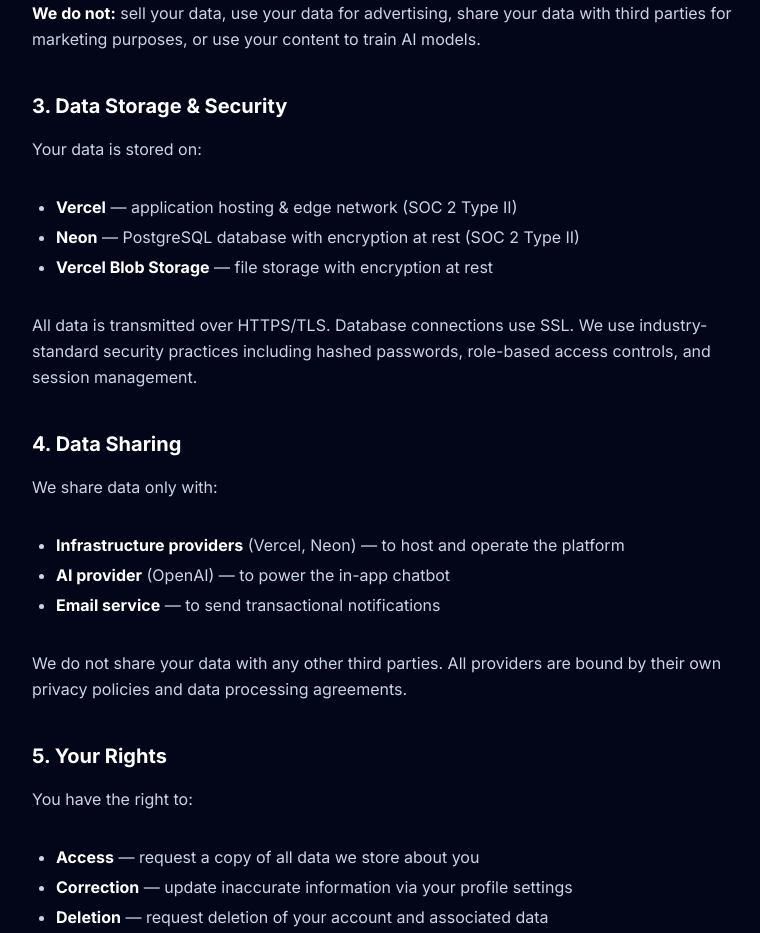
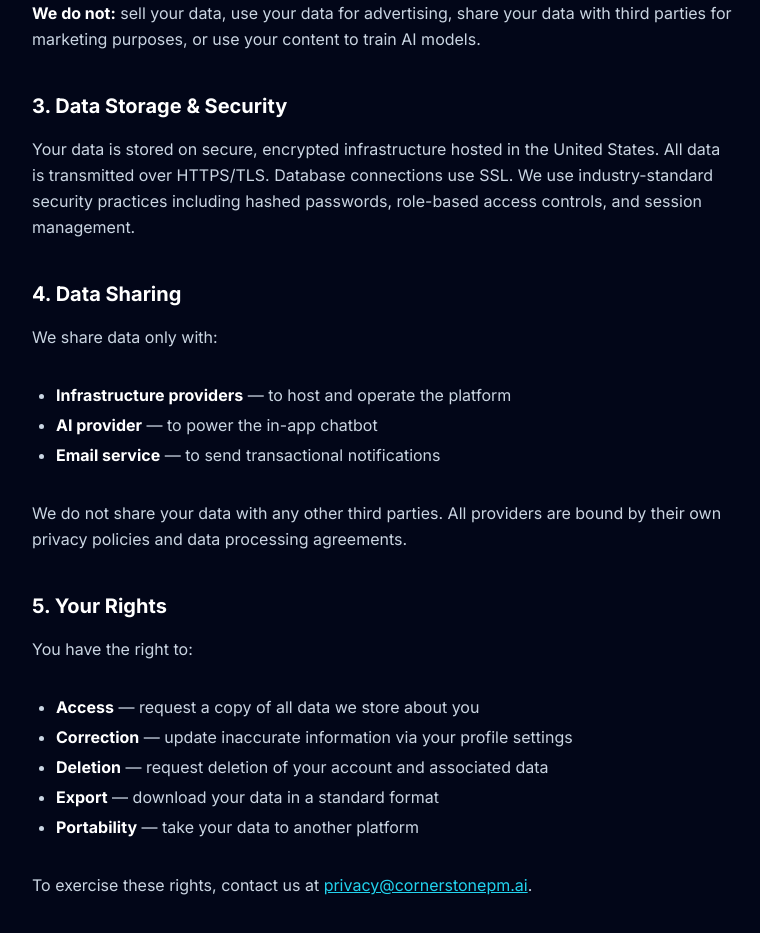
Before and after one commit to Scootermcgavin121/cornerstone-marketing, a Next.js app: page /privacy in a window 1280 px wide. Shown: the part 1140-2073 px from the top of the page, without its empty margins (256-1016 px from the left). Built offline with nearby package versions, Linux system fonts and the light colour scheme.

Commit message:
fix: remove infrastructure details from privacy policy and terms

```diff
--- a/app/privacy/page.tsx
+++ b/app/privacy/page.tsx
@@ -69,24 +69,19 @@
             </p>
 
             <h2>3. Data Storage &amp; Security</h2>
-            <p>Your data is stored on:</p>
-            <ul className="list-disc pl-6 space-y-1">
-              <li><strong>Vercel</strong> — application hosting &amp; edge network (SOC 2 Type II)</li>
-              <li><strong>Neon</strong> — PostgreSQL database with encryption at rest (SOC 2 Type II)</li>
-              <li><strong>Vercel Blob Storage</strong> — file storage with encryption at rest</li>
-            </ul>
             <p>
-              All data is transmitted over HTTPS/TLS. Database connections use
-              SSL. We use industry-standard security practices including
-              hashed passwords, role-based access controls, and session
-              management.
+              Your data is stored on secure, encrypted infrastructure hosted
+              in the United States. All data is transmitted over HTTPS/TLS.
+              Database connections use SSL. We use industry-standard security
+              practices including hashed passwords, role-based access controls,
+              and session management.
             </p>
 
             <h2>4. Data Sharing</h2>
             <p>We share data only with:</p>
             <ul className="list-disc pl-6 space-y-1">
-              <li><strong>Infrastructure providers</strong> (Vercel, Neon) — to host and operate the platform</li>
-              <li><strong>AI provider</strong> (OpenAI) — to power the in-app chatbot</li>
+              <li><strong>Infrastructure providers</strong> — to host and operate the platform</li>
+              <li><strong>AI provider</strong> — to power the in-app chatbot</li>
               <li><strong>Email service</strong> — to send transactional notifications</li>
             </ul>
             <p>
--- a/app/terms/page.tsx
+++ b/app/terms/page.tsx
@@ -169,8 +169,8 @@
 
             <h2>6. Data &amp; Privacy</h2>
             <p>
-              Your data is stored on secure, encrypted infrastructure (Vercel,
-              Neon Postgres, Vercel Blob Storage). We take reasonable measures
+              Your data is stored on secure, encrypted infrastructure hosted
+              in the United States. We take reasonable measures
               to protect your data. See our{" "}
               <a href="/privacy">Privacy Policy</a> for details on data
               collection and handling.
```
